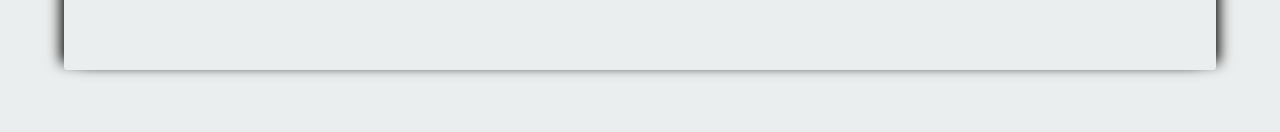
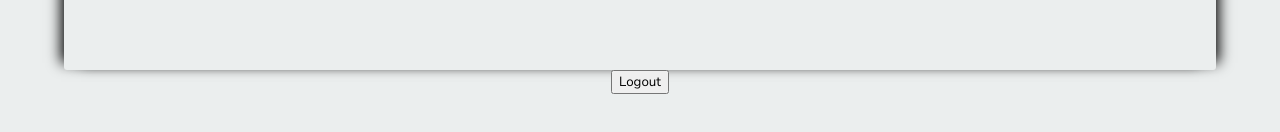
Before and after one commit to Halkner/ConnectLab, a React (Vite) app: page / in a window 1280 px wide. Shown: the part 478-610 px from the top of the page. Built offline with nearby package versions, Linux system fonts and the light colour scheme; sample sign-in values are in the browser's storage.

Commit message:
Desenvolvendo chamada API Open Weather

```diff
--- a/src/components/atoms/ButtonComponent/index.jsx
+++ b/src/components/atoms/ButtonComponent/index.jsx
@@ -3,7 +3,7 @@ import { StyledButton } from './styles';
 
 export const ButtonComponent = props => {
     return (
-        <StyledButton highlight={props.highlight} type={props.type}>
+        <StyledButton highlight={props.highlight} type={props.type} onClick={props.clickFunc}>
             {props.text}
         </StyledButton>
     )
@@ -13,4 +13,5 @@ ButtonComponent.propTypes = {
     text: PropTypes.string,
     highlight: PropTypes.bool,
     type: PropTypes.string,
+    clickFunc: PropTypes.func,
 }
--- a/src/components/organisms/WeatherBox/index.jsx
+++ b/src/components/organisms/WeatherBox/index.jsx
@@ -1,28 +1,15 @@
-import { useEffect } from "react"
 import { StyledWeatherContainer } from "./styles"
 import axios from 'axios';
 import { useAuth } from "../../../contexts/Authentication/useAuth";
-
+import {ButtonComponent} from '../../atoms/ButtonComponent'
 
 export const WeatherBox = () => {
-
-    const { location } = useAuth()
-
-    const key = "dae7a1408ca4a55c4e819cadfb9e33d9";
-    const url = `https://api.openweathermap.org/data/3.0/weather?q=${location}&units=imperial&appid=${key}`;
-
-    const openWeather = () =>{
-        axios.get(url)
-        .then((res) => {
-            console.log(res)
-        })
-    }
-
+    const {weather, handleLogout} = useAuth();
     return(
         <>
             <StyledWeatherContainer>
-
             </StyledWeatherContainer>
+            <button onClick={handleLogout}>Logout</button>
         </>
     )
 }
--- a/src/components/organisms/WeatherBox/styles.js
+++ b/src/components/organisms/WeatherBox/styles.js
@@ -9,7 +9,7 @@ export const StyledWeatherContainer = styled.div`
     border-radius: 3px;
 
     &:hover{
-        transform: scale(1.006);
+        transform: scale(1.001);
         cursor: pointer;
     }
 `
--- a/src/components/pages/Home/styles.js
+++ b/src/components/pages/Home/styles.js
@@ -4,5 +4,6 @@ export const MainHome = styled.main`
     width: 100%;
     height: 75vh;
     display: flex;
-    justify-content: center;
+    flex-direction: column;
+    align-items: center;
 `
--- a/src/contexts/Authentication/AuthenticationProvider.jsx
+++ b/src/contexts/Authentication/AuthenticationProvider.jsx
@@ -5,6 +5,7 @@ import { AuthenticationContext } from "./AuthenticationContext";
 import { useEffect, useState } from "react";
 import api from '../../api/api'
 import { useNavigate } from "react-router-dom";
+import axios from "axios";
 
 const LOGIN_URL = "/auth/login"
 
@@ -26,6 +27,21 @@ export const AuthenticationProvider = ({ children }) => {
     }, [])
 
 
+    const [weather, setWeather] = useState(null);
+
+    const key = "dae7a1408ca4a55c4e819cadfb9e33d9";
+    const url = `https://api.openweathermap.org/data/2.5/weather?q=${location}&units=imperial&appid=${key}`;
+    // https://api.openweathermap.org/data/2.5/weather?q=biguaçu&units=imperial&appid=dae7a1408ca4a55c4e819cadfb9e33d9
+
+    const openWeather = () =>{
+        axios.get(url)
+        .then((res) => {
+            console.log(res.data)
+            setWeather(res.data);
+        })
+    }
+
+
     const handleLogin = async (data) => {
         alert(JSON.stringify(data));
 
@@ -44,7 +60,9 @@ export const AuthenticationProvider = ({ children }) => {
         api.defaults.headers.Authorization = `Bearer ${accessToken}`;
 
         setLocation(userLocation);
+
         setAuth(loggedUser);
+        openWeather();
         navigate("/");
     }
 
@@ -52,6 +70,7 @@ export const AuthenticationProvider = ({ children }) => {
         setAuth(null);
         sessionStorage.removeItem("user");
         sessionStorage.removeItem("token");
+        sessionStorage.removeItem("location");
         api.defaults.headers.Authorization = null;
         navigate("/login");
     }
@@ -86,7 +105,7 @@ export const AuthenticationProvider = ({ children }) => {
     }
 
     return(
-        <AuthenticationContext.Provider value={{handleRegister, handleLogin, isAuthenticated: !!auth, handleLogout, loading, location}}>
+        <AuthenticationContext.Provider value={{handleRegister, handleLogin, isAuthenticated: !!auth, handleLogout, loading, location, weather}}>
             {children}
         </AuthenticationContext.Provider>
     )
```
